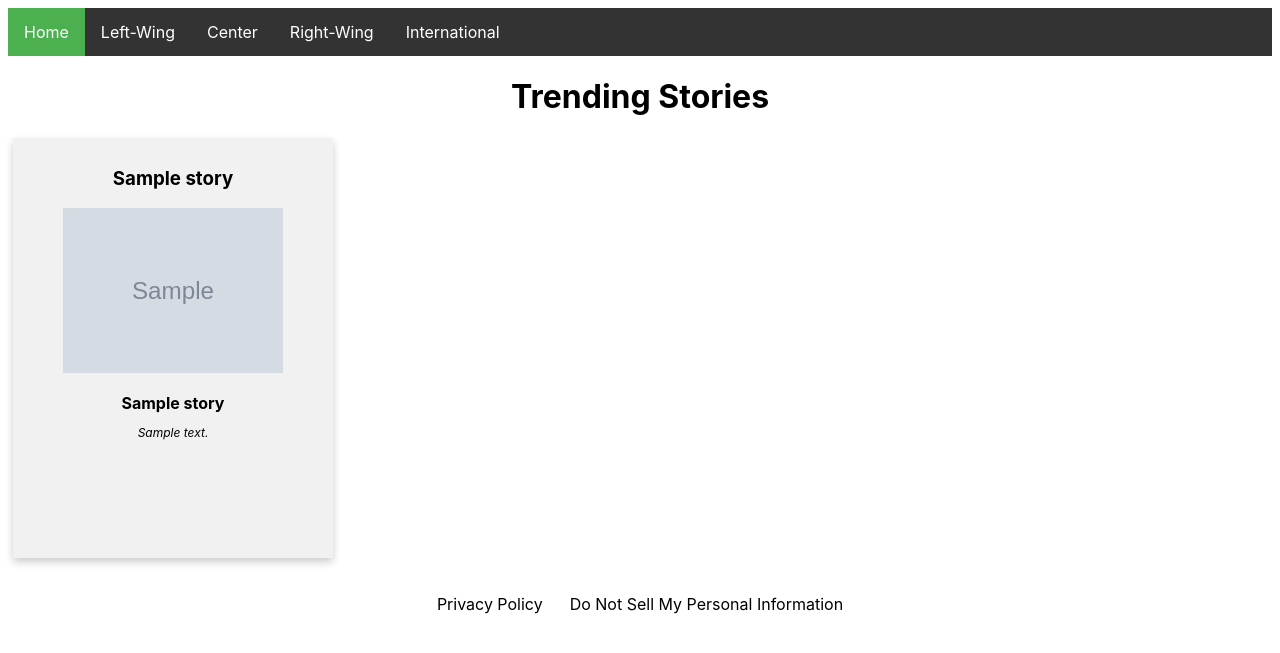
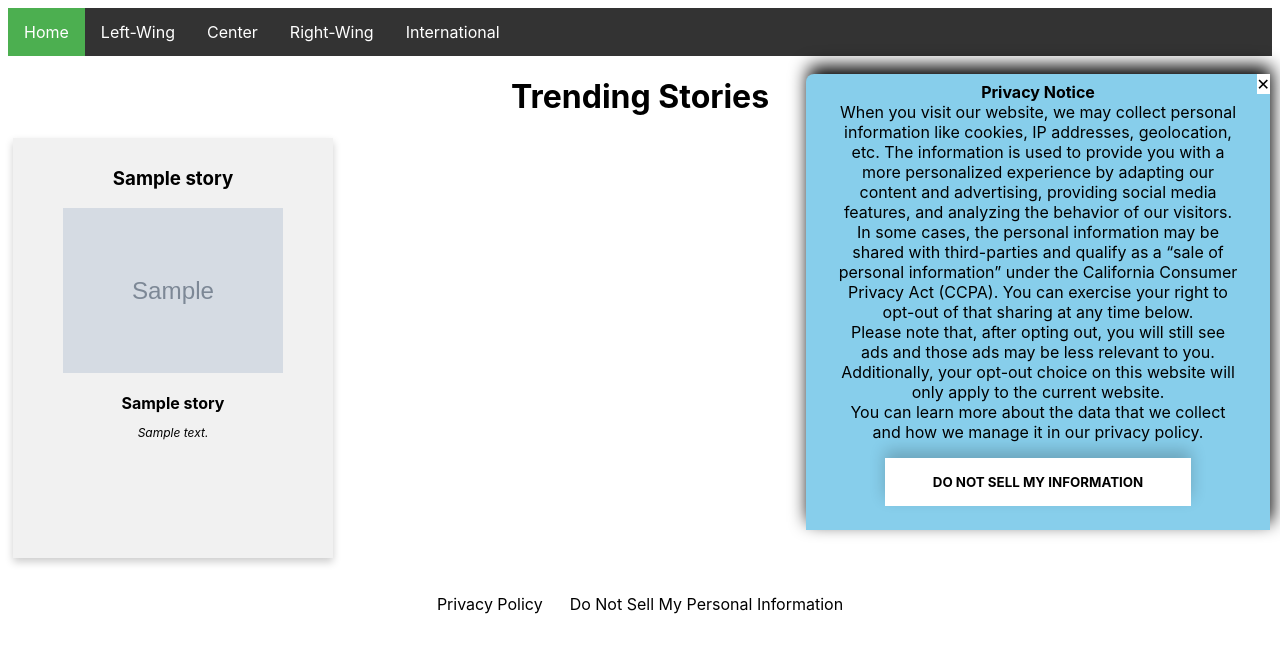
Before and after one commit to oapostrophe/ab-testing-privacy-ui, a Flask app: template example_site/templates/index.html in a window 1280 px wide. Shown: the top 653 px of the page. Run offline with Flask 2, Linux system fonts and the light colour scheme; tables that the repository leaves empty hold one stand-in row (values such as "Sample post"); the template is opened without the code that fills it: values that come from a table or form of the project are taken from there, most other values are stand-ins (such as "Sample title", 1, 10 or a date in 2020); grey boxes marked "Sample" are stand-in pictures.

Commit message:
Initial commit with experiment 2 implementation

```diff
--- a/example_site/static/js/main.js
+++ b/example_site/static/js/main.js
@@ -16,75 +16,96 @@ function enableScroll() {
 function determine_layout() {
   var x = document.getElementById("notification");
   var overlay=document.getElementById("myNav");
+  var button1 = document.getElementById("button1");
   var button2 = document.getElementById("button2");
   var screenWidthString=String(window.innerWidth+100)+"px";
   var screenHeight=String(window.innerHeight -340)+"px";
   var bannerScreenHeight=String(window.innerHeight-200)+"px";
   var middleScreenHeight=String((window.innerHeight)/3)+"px";
   var acceptCookies = getCookie("acceptCookies")
+  var form= document.getElementById("form");
+  var toggle=document.getElementById("toggle");
+  var one_button=document.getElementById("one_button");
+  ///form.style.display="none";
   x.style.display="block";
-  if (String(acceptCookies)=="1"){
-    x.style.display="none";
-  }
+
+  ///if (String(acceptCookies)=="1"){
+    ///x.style.display="none";
+  /// }
+  desktopLayout=5;
   if (mobile == false){
+    x.style.bottom=screenHeight;
+    x.style.left = "";
+    x.style.right="10px"
     if (String(desktopLayout) == "0"){
-      x.style.bottom="10px";
-      x.style.left = "10px";
-      x.style.right="";
+
     }
-    if (String(desktopLayout) == "1"){
-      x.style.bottom="10px";
-      x.style.left = "24px";
-      x.style.right="24px";
-      x.style.maxWidth=screenWidthString;
+    else if (String(desktopLayout) == "1"){
+      button2.style.fontWeight="normal";
+      button2.style.background="skyblue";
+      button2.style.border="1px solid black"
+      button1.style.background="darkblue";
+      button1.style.border="1px solid white"
+      button1.style.color="white";
     }
-    if (String(desktopLayout) == "2"){
-      x.style.bottom="10px";
-      x.style.left = "";
-      x.style.right="10px"
+    else if (String(desktopLayout) == "2"){
+      button2.setAttribute("onClick", "javascript: myForm()");
     }
-    if (String(desktopLayout) == "3"){
-      x.style.bottom=screenHeight;
-      x.style.left = "10px";
-      x.style.right="";
+    else if (String(desktopLayout) == "3"){
+      button2.setAttribute("onClick", "javascript: myToggle()");
     }
-    if (String(desktopLayout) == "4"){
-      x.style.bottom=bannerScreenHeight;
-      x.style.left = "24px";
-      x.style.right="24px";
-      x.style.maxWidth=screenWidthString;
+    else if (String(desktopLayout) == "4"){
+      x.style.display="none";
+      var screenHeight=String(window.innerHeight -530)+"px";
+      toggle.style.bottom=screenHeight;
+      toggle.style.left = "";
+      toggle.style.right="24px";
     }
-    if (String(desktopLayout) == "5"){
-      x.style.bottom=screenHeight;
-      x.style.left = "";
-      x.style.right="10px"
-    }
-    if (String(desktopLayout) == "6"){
-      x.style.bottom=middleScreenHeight;
-      x.style.left = "24px";
-      x.style.right="24px";
-    }
-    if (String(desktopLayout)=="7"){
+    else if (String(desktopLayout) == "5"){
       x.style.display="none";
+      var screenHeight=String(window.innerHeight -530)+"px";
+      one_button.style.bottom=screenHeight;
+      one_button.style.left="";
+      one_button.style.right="10px";
     }
   }
   else{
+    x.style.bottom=middleScreenHeight
     x.style.left = "24px";
     x.style.right="24px";
     if (String(mobileLayout)=="0"){
-      x.style.bottom="10px"
+
     }
-    if (String(mobileLayout)=="1"){
-      x.style.bottom=middleScreenHeight;
+    else if (String(mobileLayout)=="1"){
+      button2.style.fontWeight="normal";
+      button2.style.background="skyblue";
+      button2.style.border="1px solid black"
+      button1.style.background="darkblue";
+      button1.style.border="1px solid white"
+      button1.style.color="white";
     }
-    if (String(mobileLayout)=="2"){
-      x.style.bottom=screenHeight;
+    else if (String(mobileLayout)=="2"){
+      button2.setAttribute("onClick", "javascript: myForm()");
     }
-    if (String(mobileLayout)=="3"){
+    else if (String(mobileLayout)=="3"){
+      button2.setAttribute("onClick", "javascript: myToggle()");
+    }
+    else if (String(mobileLayout)=="4"){
       x.style.display="none";
+      var screenHeight=String(window.innerHeight -530)+"px";
+      toggle.style.bottom=screenHeight;
+      toggle.style.left = "";
+      toggle.style.right="24px";
+    }
+    else if (String(mobileLayout)=="5"){
+      x.style.display="none";
+      one_button.style.bottom=screenHeight;
+      one_button.style.left="";
+      one_button.style.right="10px";
     }
   }
 }
+
 function linkClicked(){
   var x = document.getElementById("notification");
   var middleScreenHeight=String((window.innerHeight)/3)+"px"
@@ -100,21 +121,93 @@ function endOverlay(){
   overlay.style.display="none"
 }
 function readMore(){
+  var link_accept=document.getElementById("link_accept")
+  var button0=document.getElementById("button0");
+  var button1=document.getElementById("button1");
   var button2 = document.getElementById("button2");
+  var options= document.getElementById("options");
   var text = document.getElementById("text");
   text.innerHTML="Under the California Consumer Privacy Act, you have the right to opt-out of the sale of your personal information to third parties. You may exercise your right to opt out of the sale of personal information by clicking the 'Deny Cookies' button.";
-  button2.innerHTML="Don't allow";
-  button2.setAttribute( "onClick", "javascript: myFunction(), enableScroll(), endOverlay();" )
+  button1.style.display="none";
+  button2.style.display="none";
+  options.style.display="block";
+  button0.style.display="block";
+  link_accept.style.display="none";
+  ///button2.innerHTML="Don't allow";
+  ///button2.setAttribute( "onClick", "javascript: myFunction(), enableScroll(), endOverlay();" )
+}
+function myClose() {
+  var x=document.getElementById("notification");
+  var overlay=document.getElementById("myNav");
+  var form=document.getElementById("form");
+  var toggle=document.getElementById("toggle");
+  var one_button=document.getElementById("one_button");
+  x.style.display="none";
+  form.style.display="none";
+  toggle.style.display="none";
+  one_button.style.display="none";
+  overlay.style.display="none";
 }
 function myFunction() {
-  document.cookie="acceptCookies=1; path=/; ";
+  ///document.cookie="acceptCookies=1; path=/; ";
+  var toggle=document.getElementById("toggle");
+  var form=document.getElementById("form");
   var x = document.getElementById("notification");
+  toggle.style.display="none";
+  form.style.display="none";
   if (x.style.display === "none") {
     x.style.display = "block";
   }
   else {
     x.style.display = "none";
   }
+}
+
+function myForm(){
+  var x= document.getElementById("notification");
+  var overlay=document.getElementById("myNav")
+  overlay.style.display="block";
+  x.style.display="none";
+  var middleScreenHeight=String((window.innerHeight)/3-50)+"px";
+  var screenHeight=String(window.innerHeight -530)+"px";
+  var form=document.getElementById("form");
+  form.style.bottom=middleScreenHeight;
+  form.style.left = "10px";
+  form.style.right="10px";
+}
+function myToggle(){
+  var x = document.getElementById("notification");
+  var overlay=document.getElementById("myNav")
+  overlay.style.display="block";
+  x.style.display="none";
+  var screenHeight=String(window.innerHeight -530)+"px";
+  var middleScreenHeight=String((window.innerHeight)/3)+"px";
+  var toggle=document.getElementById("toggle");
+  toggle.style.bottom=middleScreenHeight;
+  toggle.style.left = "24px";
+  toggle.style.right="24px";
+}
+function myDirectToggle(){
+  var x = document.getElementById("notification");
+  x.style.display="none";
+  var screenHeight=String(window.innerHeight -530)+"px";
+  var middleScreenHeight=String((window.innerHeight)/3)+"px";
+  var toggle=document.getElementById("toggle");
+  toggle.style.bottom=screenHeight;
+  toggle.style.left = "";
+  toggle.style.right="24px";
+}
+
+
+function one_button(){
+  var x=document.getElementById("notification")
+  var screenHeight=String(window.innerHeight -350)+"px";
+  var middleScreenHeight=String((window.innerHeight)/3)+"px";
+  var one_button=document.getElementById("one_button");
+  x.style.display="none";
+  one_button.style.bottom=screenHeight;
+  one_button.style.left="";
+  one_button.style.right="10px";
 }
 
 function getCookie(cname) {
--- a/example_site/static/main1.css
+++ b/example_site/static/main1.css
@@ -105,13 +102,21 @@ li a:hover:not(.active) {
 .cookie-banner-container button {
   border: 0;
   padding: 16px 48px;
-  background: white;
+  background:white;
   font-family: -apple-system, BlinkMacSystemFont, 'Segoe UI', Roboto, Oxygen, Ubuntu, Cantarell, 'Open Sans', 'Helvetica Neue', sans-serif;
   margin: 16px 0;
   font-weight: bold;
   text-transform: uppercase;
   cursor: pointer;
   box-shadow: 0 -8px 16px rgba(0,0,0,0.2);
+}
+
+.close {
+  position: absolute;
+  background-color:white;
+  top: 0;
+  right:0;
+  cursor: pointer;
 }
 .overlay {
   height: 100%;
--- a/example_site/templates/index.html
+++ b/example_site/templates/index.html
@@ -28,25 +28,83 @@
         </div>
       </div>
       {% endfor %}
-    </div>
+    </div><center>
     <div id = "notification" class ="cookie-banner-container">
-      <p align="right">
-        <input type="button" value="X" onclick="enableScroll(), myFunction(), logEvent('click', 'button_x');"/>
+      <span class="close" onclick="myClose()"> ✕ </span>
+      <p id="text" style="font-size:12px;">
+        California residents have certain rights with regard to the sale of personal information to third parties. We use information collected through cookies or in other forms to improve experience on our site and pages, analyze how it is used and show personalized advertising.  At any point, you can opt out of the sale of all of your personal information by pressing "Do not sell my personal information". You can find out more in our privacy policy at the bottom of any page.
       </p>
-      <center>
-      <p id="text" style="font-size:12px;">
-        California residents have certain rights with regard to the sale of personal information to third parties. We use information collected through cookies or in other forms to improve experience on our site and pages, analyze how it is used and show personalized advertising.  At any point, you can opt out of the sale of all of your personal information by pressing “Do not sell my personal information”  You can find out more in our privacy policy at the bottom of any page.
-      </p>
-      <button type="button" onclick="enableScroll(), myFunction(), logEvent('click', 'button1_accept_cookies');">
+      <button style="min-width: 315px" type="button" id="button1" onclick="myFunction(), logEvent('click', 'button1_accept_cookies');">
         Accept cookies
       </button>
-      <button type="button" id="button2" onclick="myFunction(), logEvent('click', 'button2_do_not_sell')">
+      <button style="min-width: 315px" type="button" id="button2"  onclick="myFunction(), logEvent('click', 'button2_do_not_sell');">
         Do not sell my information
       </button>
       </center>
     </div>
+    <div id= "form" class="cookie-banner-container" style="z-index: 1000;">
+      <span class="close" onclick= "myClose()"> ✕ </span>
+      <center><b style="font-size: 24px;">California Consumer Privacy Opt-Out provision (Act)</b></center>
+      <p>By submitting this request you are exercising your right to Opt Out of sale of your personal information. To learn more about what kinds of information we gather in connection with this website and/or its associated services, please consult our <a target="_blank" href="/privacypolicy/" class = "link_in_text" onclick="logBeacon('click', 'link_privacy_policy')">Privacy Policy</a></p>
+      <label for="fname">Email:</label>
+      <input type="text" id="fname" name="fname" value=""><br>
+      <br>
+      <label for="yes_no_radio">Are you a California resident?</label>
+      <p> <input style="font-size: 12px;" type="radio" name="yes_no">Yes</input></p>
+      <p><input style="font-size: 12px;" type="radio" name="yes_no">No</input></p>
+      <center><button style="display:block" type="button" onclick="myClose()">
+        Submit response
+      </button>
+      </center>
+    </div>
+    <div id="toggle" class="cookie-banner-container" style="z-index: 1000;">
+      <span class="close" onclick="myClose()"> ✕ </span>
+      <p id="text">
+        California residents have certain rights with regard to the sale of personal information to third parties. We use information collected through cookies or in other forms to improve experience on our site and pages, analyze how it is used and show personalized advertising. You can opt out of the sale of your personal information for each purpose through the toggles below.  You can find out more in our privacy policy at the bottom of any page.
+      </p>
+      <table>
+        <tr>
+          <td>
+            Personalized Advertising
+          </td>
+          <td>
+            <label class="switch"><input type="checkbox"><span class="slider"></span></label>
+          </td>
+        </tr>
+        <tr>
+          <td>
+            Analytics
+          </td>
+          <td>
+            <label class="switch"><input type="checkbox"><span class="slider"></span></label>
+          </td>
+        </tr>
+        <tr>
+          <td>
+            Social Media
+          </td>
+          <td>
+            <label class="switch"><input type="checkbox"><span class="slider"></span></label>
+          </td>
+        </tr>
+      </table>
+      <center><button style="display:block" type="button" id="button0" onclick="myClose()">
+        Submit response
+      </button></center>
+    </div>
+    <div id="one_button" class="cookie-banner-container">
+      <span class="close" onclick="myClose()"> ✕ </span><center>
+        <b>Privacy Notice</b><br>
+        When you visit our website, we may collect personal information like cookies, IP addresses, geolocation, etc. The information is used to provide you with a more personalized experience by adapting our content and advertising, providing social media features, and analyzing the behavior of our visitors.<br>
+        In some cases, the personal information may be shared with third-parties and qualify as a “sale of personal information” under the California Consumer Privacy Act (CCPA). You can exercise your right to opt-out of that sharing at any time below.<br>
+        Please note that, after opting out, you will still see ads and those ads may be less relevant to you. Additionally, your opt-out choice on this website will only apply to the current website.<br>
+        You can learn more about the data that we collect and how we manage it in our privacy policy.
+      <button style="display:block" type="button" id="button0" onclick="myClose()">
+        Do Not Sell My Information
+      </button></center>
+    </div>
 </div>
 <div class="footer">
-  <p><a href="/privacypolicy/" onclick="logBeacon('click', 'link_privacy_policy')">Privacy Policy</a> &nbsp; &nbsp;&nbsp; <a class="policy" onclick="linkClicked(), logEvent('click', 'link_do_not_sell');">Do Not Sell My Personal Information</a></p>
+  <p><a target="_blank" href="/privacypolicy/" onclick="logBeacon('click', 'link_privacy_policy')">Privacy Policy</a> &nbsp; &nbsp;&nbsp; <a class="policy" onclick="linkClicked(), logEvent('click', 'link_do_not_sell');">Do Not Sell My Personal Information</a></p>
 </div>
 {% endblock %}
```
Also changed, not shown: other parts of example_site/static/main1.css (+65 -3 lines).
